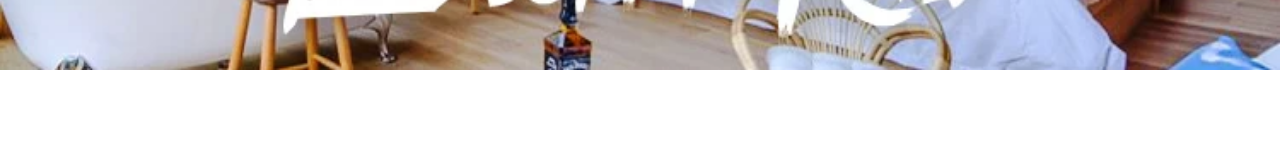
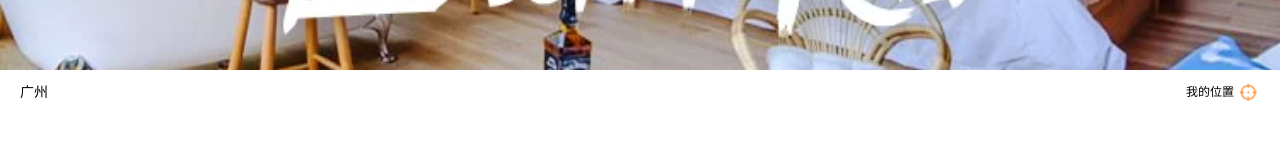
Before and after one commit to hanwu1314/hanwu-trip, a Vue app: page /#/home in a window 1280 px wide. Shown: the part 404-568 px from the top of the page. Built offline with nearby package versions, Linux system fonts and the light colour scheme.

Commit message:
跳转城市和隐藏TabBar

```diff
--- a/src/assets/css/common.css
+++ b/src/assets/css/common.css
@@ -5,3 +5,12 @@
 body {
     font-size: 14px;
 }
+
+.top-page {
+    position: relative;
+    z-index: 9;
+    height: 100vh;
+    background-color: #fff;
+
+    overflow-y: auto;
+}
--- a/src/router/index.js
+++ b/src/router/index.js
@@ -22,6 +22,10 @@
         {
             path: "/order",
             component: () => import("@/views/order/order.vue")
+        },
+        {
+            path: "/city",
+            component: () => import("@/views/city/city.vue"),
         }
     ]
 })
--- /dev/null
+++ b/src/views/city/city.vue
@@ -0,0 +1,23 @@
+<script setup>
+
+</script>
+<template>
+    <div class="city">
+        <h2>city</h2>
+        <template v-for="item in 100">
+            <div>
+                aaaaaa{{ item }}
+            </div>
+        </template>
+    </div>
+</template>
+<style lang='less' scoped>
+.city {
+    position: relative;
+    z-index: 9;
+    height: 100vh;
+    background-color: #fff;
+
+    overflow-y: auto;
+}
+</style>
--- /dev/null
+++ b/src/views/home/components/home-search-box.vue
@@ -0,0 +1,58 @@
+<script setup>
+import { useRouter } from 'vue-router'
+
+const router = useRouter()
+
+const cityClick = () => {
+    router.push('/city')
+}
+const positionClick = () => {
+
+    navigator.geolocation.getCurrentPosition(res => {
+        console.log(res)
+    }, err => {
+        console.log(err)
+    }, {})
+}
+</script>
+<template>
+    <div class="search-box">
+        <div class="location">
+            <div class="city" @click="cityClick">广州</div>
+            <div class="position" @click="positionClick">
+                <span class="text">我的位置</span>
+                <img src="@/assets/img/home/icon_location.png" alt="">
+            </div>
+        </div>
+    </div>
+</template>
+<style lang='less' scoped>
+.search-box {
+    .location {
+        display: flex;
+        align-items: center;
+        height: 44px;
+
+        padding: 0 20px;
+
+        .city {
+            flex: 1;
+        }
+
+        .position {
+            width: 74px;
+
+            .text {
+                font-size: 12px;
+
+            }
+
+            img {
+                margin-left: 5px;
+                width: 18px;
+                height: 18px;
+            }
+        }
+    }
+}
+</style>
--- a/src/views/home/home.vue
+++ b/src/views/home/home.vue
@@ -1,5 +1,6 @@
 <script setup>
 import HomeNavBar from './components/home-nav-bar.vue'
+import HomeSearcBox from './components/home-search-box.vue'
 </script>
 <template>
     <div class="home">
@@ -7,6 +8,7 @@
         <div class="banner">
             <img src="@/assets/img/home/banner.webp" alt="">
         </div>
+        <HomeSearcBox />
     </div>
 </template>
 <style lang='less' scoped>
```
